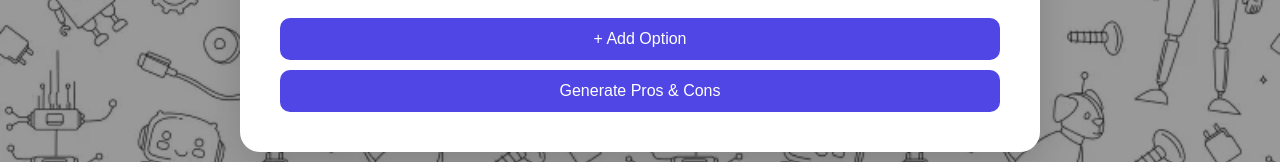
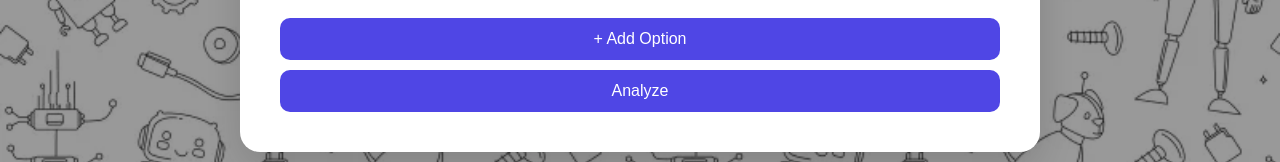
Before and after one commit to Alter017/The_Foresight, a React (Vite) app: page /create in a window 1280 px wide. Shown: the part 554-716 px from the top of the page. Built offline with nearby package versions, Linux system fonts and the light colour scheme.

Commit message:
Added CreateScenario.jsx
Refactor handleSubmit to use generateProsCons API and clean options. Update scenario saving logic and handle loading state.

```diff
--- a/src/pages/CreateScenario.jsx
+++ b/src/pages/CreateScenario.jsx
@@ -1,10 +1,12 @@
 import { useState } from "react";
 import { useNavigate } from "react-router-dom";
+import { generateProsCons } from "../services/api";
 
 function CreateScenario() {
   const [title, setTitle] = useState("");
   const [description, setDescription] = useState("");
   const [options, setOptions] = useState(["", ""]);
+  const [loading, setLoading] = useState(false);
 
   const navigate = useNavigate();
 
@@ -18,49 +20,150 @@ function CreateScenario() {
     setOptions([...options, ""]);
   };
 
+// const handleSubmit = async () => {
+//   console.log("Submit clicked");
+//   if (!title || !description || options.some(opt => !opt.trim())) {
+//     alert("Please fill all required fields");
+//     return;
+//   }
+
+//   const cleanOptions = options.filter(opt => opt.trim() !== "");
+
+//   setLoading(true);
+
+// try {
+//   const results = await generateProsCons({
+//     title,
+//     description,
+//     options: cleanOptions
+//   });
+
+//   if (!Array.isArray(results)) {
+//     console.error("Bad response:", results);
+//     alert("AI failed. Try again.");
+//     setLoading(false);
+//     return;
+//   }
+
+//   console.log("API results:", results);
+
+//   const newScenario = {
+//     id: realId,
+//     title,
+//     description,
+//     options: cleanOptions,
+//     results,
+//     finalDecision: null,
+//     reflection: ""
+//   };
+
+//   const storedUser = JSON.parse(localStorage.getItem("user") || "null");
+
+//   let realId = null;
+
+//   if (storedUser) {
+//     const saveRes = await fetch("http://localhost:5000/scenario/save", {
+//       method: "POST",
+//       headers: { "Content-Type": "application/json" },
+//       body: JSON.stringify({
+//         user_id: storedUser.id,
+//         title,
+//         scenario_text: description,
+//         options: cleanOptions,
+//         pros_cons: results
+//       })
+//     });
+
+//     console.log("SAVE STATUS:", saveRes.status);
+
+//     realId = saveData.scenario_id;
+//     console.log("SAVE RESPONSE:", saveData);
+
+//     if (!saveRes.ok) {
+//       throw new Error("Failed to save scenario");
+//     }
+//   } else {
+//     console.log("Guest user → not saving");
+//   }
+
+//   setLoading(false);
+//   navigate("/results", { state: newScenario });
+
+// } catch (err) {
+//   console.error(err);
+//   setLoading(false);
+//   alert("Error analyzing scenario. Try again.");
+// }};
+
   const handleSubmit = async () => {
-    if (!title || !description || options.some(opt => !opt)) {
+    console.log("Submit clicked");
+
+    if (!title || !description || options.some(opt => !opt.trim())) {
       alert("Please fill all required fields");
       return;
     }
 
+    const cleanOptions = options.filter(opt => opt.trim() !== "");
+    setLoading(true);
+
+    const storedUser = JSON.parse(localStorage.getItem("user") || "null");
+
     try {
-      const response = await fetch("http://127.0.0.1:5000/analyze", {
-        method: "POST",
-        headers: {
-          "Content-Type": "application/json"
-        },
-        body: JSON.stringify({
-          title,
-          description,
-          options
-        })
+      const results = await generateProsCons({
+        title,
+        description,
+        options: cleanOptions,
+        user_id: storedUser?.id || null
       });
 
-      if (!response.ok) throw new Error("Failed to analyze scenario");
+      if (!Array.isArray(results)) {
+        alert("AI failed. Try again.");
+        setLoading(false);
+        return;
+      }
 
-      const results = await response.json();
+      let realId = null;
+
+      if (storedUser) {
+        const saveRes = await fetch("http://localhost:5000/scenario/save", {
+          method: "POST",
+          headers: { "Content-Type": "application/json" },
+          body: JSON.stringify({
+            user_id: storedUser.id,
+            title,
+            scenario_text: description,
+            options: cleanOptions,
+            pros_cons: results
+          })
+        });
+
+        const saveData = await saveRes.json();
+
+        console.log("SAVE RESPONSE:", saveData);
+
+        if (!saveRes.ok) {
+          throw new Error("Failed to save scenario");
+        }
+
+        realId = saveData.scenario_id;
+      }
 
       const newScenario = {
-        id: Date.now(),
+        id: realId,
         title,
         description,
-        options,
+        options: cleanOptions,
         results,
         finalDecision: null,
         reflection: ""
       };
 
-      const existing = JSON.parse(localStorage.getItem("scenarios")) || [];
-      localStorage.setItem(
-        "scenarios",
-        JSON.stringify([...existing, newScenario])
-      );
-
+      setLoading(false);
       navigate("/results", { state: newScenario });
 
     } catch (err) {
       console.error(err);
+      setLoading(false);
       alert("Error analyzing scenario. Try again.");
     }
   };
@@ -99,9 +202,14 @@ function CreateScenario() {
         + Add Option
       </button>
 
-      <button className="button" onClick={handleSubmit}>
-        Generate Pros & Cons
+      <button
+        className="button"
+        onClick={handleSubmit}
+        disabled={loading}
+      >
+        {loading ? "Analyzing..." : "Analyze"}
       </button>
+
     </div>
   );
 }
```
